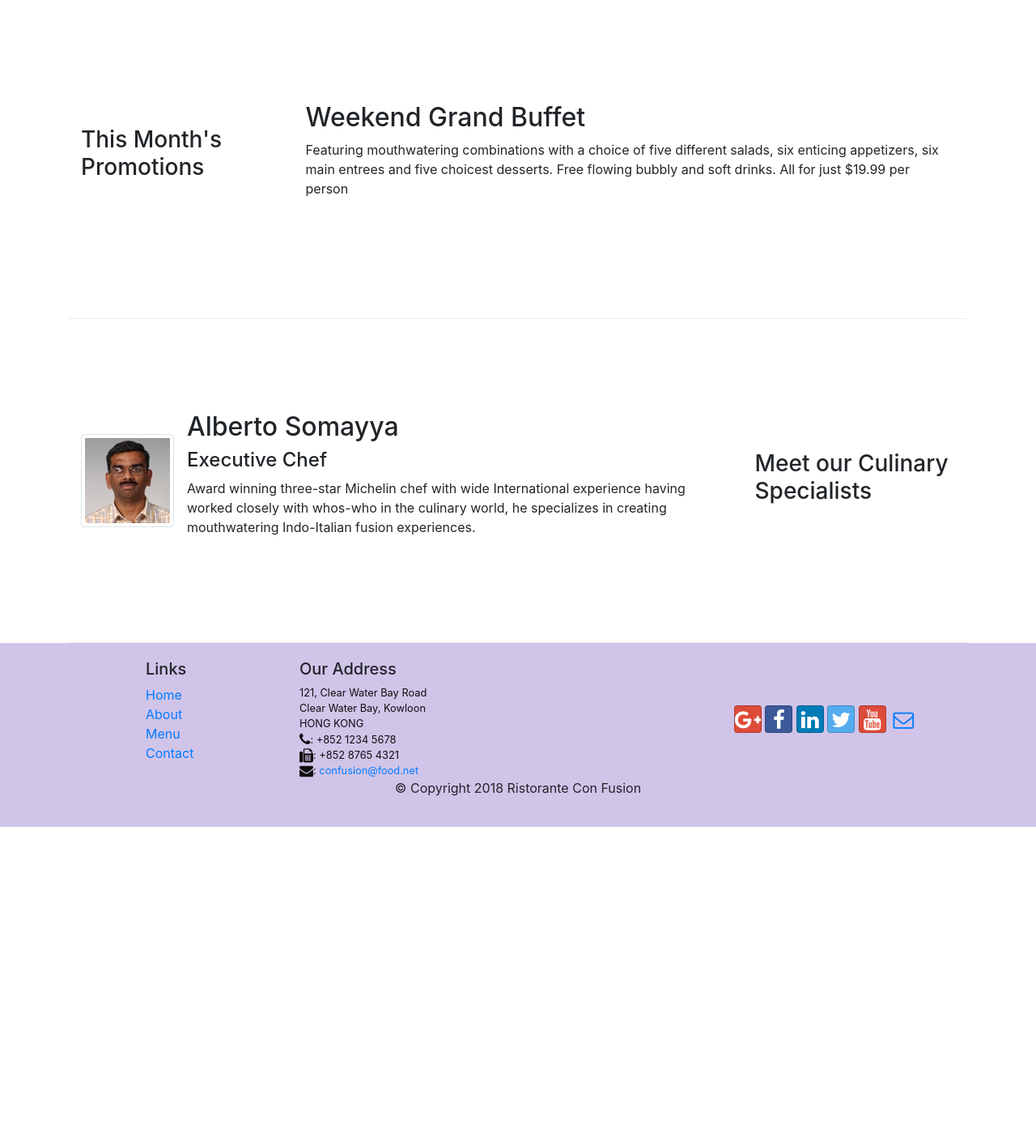
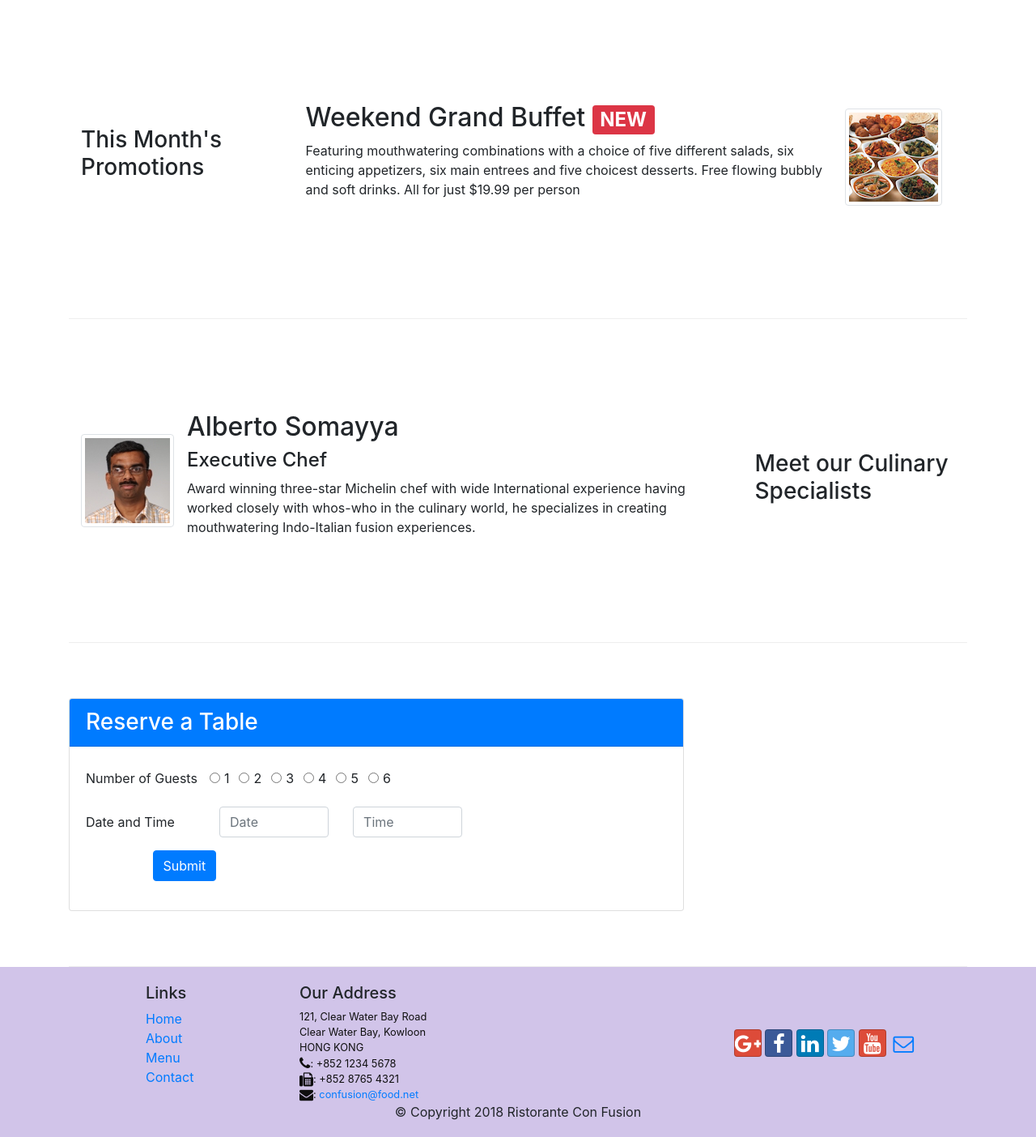
Before and after one commit to kerkpy/bootstrap-4, a website: page index.html in a window 1280 px wide. Shown: the part 740-2144 px from the top of the page at 81% size. Before the commit the page ends 1761 px from the top, so only its background shows below. Drawn offline with nearby package versions, Linux system fonts and the light colour scheme.

Commit message:
Assignment 2

```diff
--- a/index.html
+++ b/index.html
@@ -44,8 +44,12 @@
                     <h1>Ristorante con Fusion</h1>
                     <p>We take inspiration from the World's best cuisines, and create a unique fusion experience. Our lipsmacking creations will tickle your culinary senses!</p>
                 </div>
-                <div class="col-12 col-sm align-self-center">
+                <div class="col-12 col-sm-3 align-self-center">
                     <img src="img/logo.png" class="img-fluid">
+                </div>
+
+                <div class="col-12 col-sm-3 align-self-center">
+                    <a href="#reserve" class="btn btn-primary btn-sm btn-block">Reserve Table</a>
                 </div>
             </div>
         </div>
@@ -62,7 +66,7 @@
                     <img class="d-flex mr-3 img-thumbnail align-self-center"
                             src="img/uthappizza.png" alt="Uthappizza">
                     <div class="media-body">
-                        <h2 class="mt-0" >Uthappizza<span class="badge badge-danger">HOT</span><span class="badge badge-pill badge-secondary">$4.99</span></h2>
+                        <h2 class="mt-0" >Uthappizza <span class="badge badge-danger">HOT </span> <span class="badge badge-pill badge-secondary">$4.99</span></h2>
                         <p class="d-none d-sm-block">A unique combination of Indian Uthappam (pancake) and
                             Italian pizza, topped with Cerignola olives, ripe vine
                             cherry tomatoes, Vidalia onion, Guntur chillies and
@@ -78,8 +82,22 @@
                 <h3>This Month's Promotions</h3>
             </div>
             <div class="col col-sm col-md">
-                <h2>Weekend Grand Buffet</h2>
-                <p>Featuring mouthwatering combinations with a choice of five different salads, six enticing appetizers, six main entrees and five choicest desserts. Free flowing bubbly and soft drinks. All for just $19.99 per person </p>
+
+                <div class="media">
+
+                    <div class="media-body">
+
+                        <h2 class="mt-0">Weekend Grand Buffet <span class="badge badge-danger">NEW</span> </h2>
+                        <p class="d-none d-sm-block">Featuring mouthwatering combinations with a choice of five different salads, six enticing appetizers, six main entrees and five choicest desserts. Free flowing bubbly and soft drinks. All for just $19.99 per person </p>
+
+                    </div>
+
+                    <img class="d-flex mr-3 img-thumbnail align-self-center"
+                            src="img/buffet.png" alt="buffet">
+
+
+
+                </div>
             </div>
         </div>
 
@@ -102,6 +120,73 @@
                     </div>
                 </div>
             </div>
+        </div>
+
+        <div id="reserve" class="row row-content align-items-center">
+
+
+            <div class="card">
+                <h3 class="card-header bg-primary text-white">Reserve a Table</h3>
+                <div class="card-body col-sm-8 col-12">
+
+                        <form>
+                            <div class="form-group row">
+                                <label for="numberofguests" class="col-sm-auto col-xs-12 col-form-label">Number of Guests</label>
+                                <div class="form-check form-check-inline">
+                                    <input class="form-check-input" type="radio" name="numberofguests" id="numberofguests1" value="1">
+                                    <label class="form-check-label" for="numberofguests1">1</label>
+                                  </div>
+                                  <div class="form-check form-check-inline">
+                                    <input class="form-check-input" type="radio" name="numberofguests" id="numberofguests2" value="2">
+                                    <label class="form-check-label" for="numberofguests2">2</label>
+                                  </div>
+                                  <div class="form-check form-check-inline">
+                                    <input class="form-check-input" type="radio" name="numberofguests" id="numberofguests3" value="3">
+                                    <label class="form-check-label" for="numberofguests3">3</label>
+                                  </div>
+                                  <div class="form-check form-check-inline">
+                                    <input class="form-check-input" type="radio" name="numberofguests" id="numberofguests4" value="4">
+                                    <label class="form-check-label" for="numberofguests4">4</label>
+                                  </div>
+                                  <div class="form-check form-check-inline">
+                                    <input class="form-check-input" type="radio" name="numberofguests" id="numberofguests5" value="5">
+                                    <label class="form-check-label" for="numberofguests5">5</label>
+                                  </div>
+                                  <div class="form-check form-check-inline">
+                                    <input class="form-check-input" type="radio" name="numberofguests" id="numberofguests6" value="6">
+                                    <label class="form-check-label" for="numberofguests6">6</label>
+                                  </div>
+                            </div>
+
+                            <div class="form-group row">
+                                <label for="datetime" class="col-md-4 col-form-label">Date and Time</label>
+                                <div class="col-md-4">
+                                    <input type="text" class="form-control" id="date" name="datetime" placeholder="Date">
+                                </div>
+                                <div class="col-md-4">
+                                    <input type="text" class="form-control" id="time" name="datetime" placeholder="Time">
+                                </div>
+
+
+
+
+                            </div>
+
+                            <div class="form-group row">
+                                <div class="offset-md-2 col-md-10">
+                                    <button type="submit" class="btn btn-primary">Submit</button>
+                                </div>
+                            </div>
+
+
+
+
+                        </form>
+
+                </div>
+            </div>
+
+
         </div>
     </div>
 
```
Also changed, not shown: contactus.html (+6 -0 lines), screenshots/part2/index.png (added).
